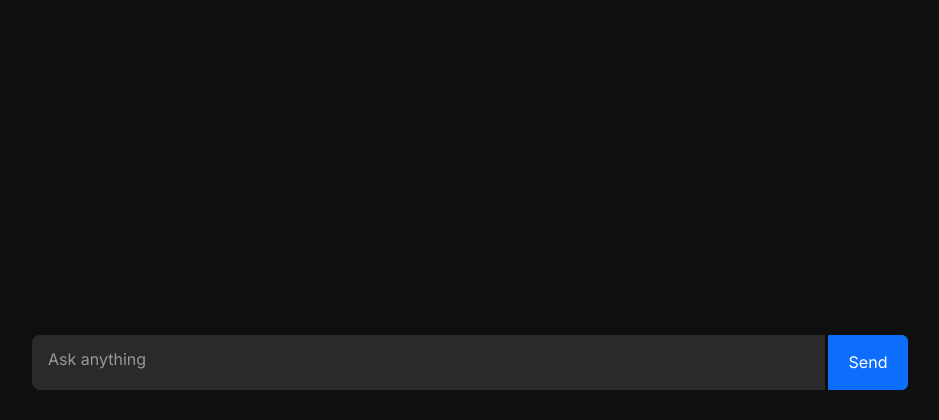
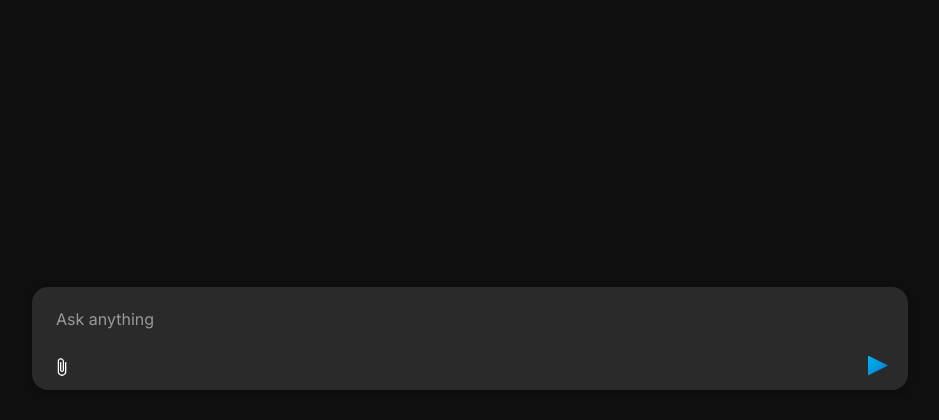
Before and after one commit to XynaxDev/DrSmile, a Flask app: page / in a window 1280 px wide. Shown: the part 380-800 px from the top of the page, without its empty margins (170-1109 px from the left). Run offline with Flask 3, Linux system fonts and the light colour scheme.

Commit message:
Modified the container of chatinput area

```diff
--- a/templates/chatbot.html
+++ b/templates/chatbot.html
@@ -133,12 +133,21 @@
 <div id="chatInputBar"
     style="position: fixed; bottom: 0px; left: 0; width: 100%; padding-top: 0 !important; background-color: #0F0F0F; padding: 1.9rem; z-index: 999;">
     <div class="container" style="max-width: 900px;">
-        <div class="input-group">
-            <textarea id="userInput" class="form-control chat-input" placeholder="Ask anything"
-                style="max-height: 150px; overflow-y: auto; resize: none;" required></textarea>
-            <button id="sendBtn" class="btn btn-primary" style="margin-left: 0.2rem; width: 5rem;">
-                Send
-            </button>
+        <div class="input-container">
+            <div class="input-wrapper">
+                <textarea id="userInput" class="form-control chat-input" placeholder="Ask anything"
+                    style="max-height: 150px; overflow-y: auto; resize: none;" required></textarea>
+                <div class="icons-container">
+                    <label for="fileInput" class="file-attach-icon">
+                        <img src="{{ url_for('static', filename='images/paperclip.png') }}" alt="Attach File"
+                            class="icon" />
+                    </label>
+                    <input type="file" id="fileInput" style="display: none;" />
+                    <button id="sendBtn" class="send-icon">
+                        <span class="send-arrow"></span>
+                    </button>
+                </div>
+            </div>
         </div>
     </div>
 </div>
```
